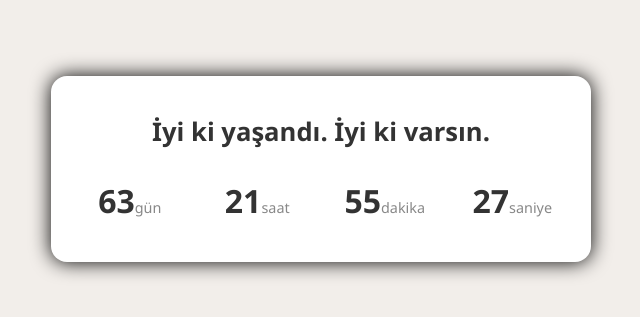
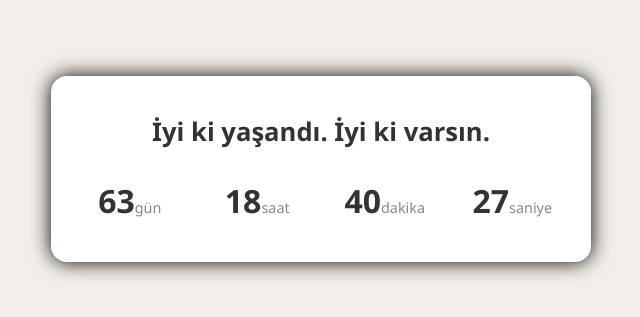
Before and after one commit to chillhami/buket-timer, a plain HTML site: page index.html in a window 1280 px wide. Shown: the part 231-548 px from the top of the page, 319-959 px from the left. Drawn offline with Linux system fonts and the light colour scheme.

Commit message:
Update index.html

```diff
--- a/index.html
+++ b/index.html
@@ -11,8 +11,8 @@
     <h1>İyi ki yaşandı. İyi ki varsın.</h1>
     <div id="timer">
       <div><span>63</span><small>gün</small></div>
-      <div><span id="hours">21</span><small>saat</small></div>
-      <div><span id="minutes">55</span><small>dakika</small></div>
+      <div><span>18</span><small>saat</small></div>
+      <div><span>40</span><small>dakika</small></div>
       <div><span>27</span><small>saniye</small></div>
     </div>
   </div>
```
